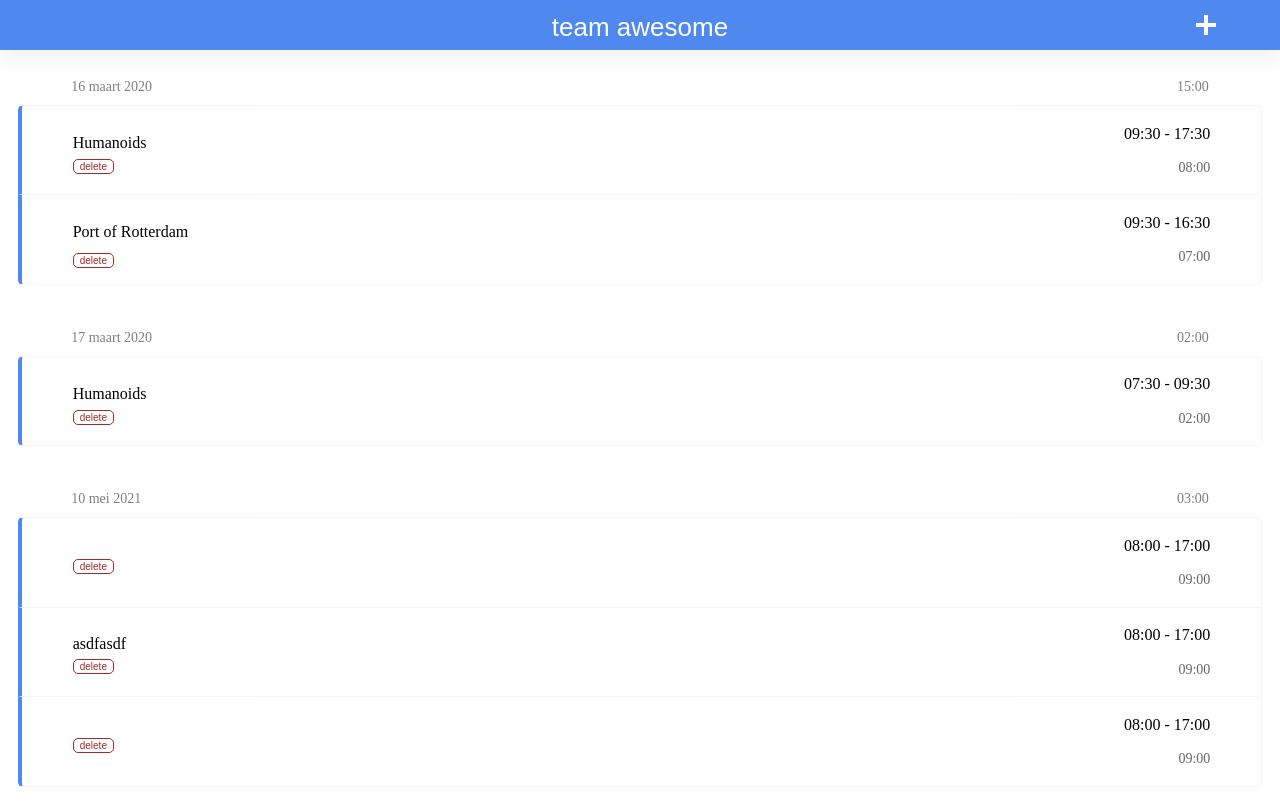
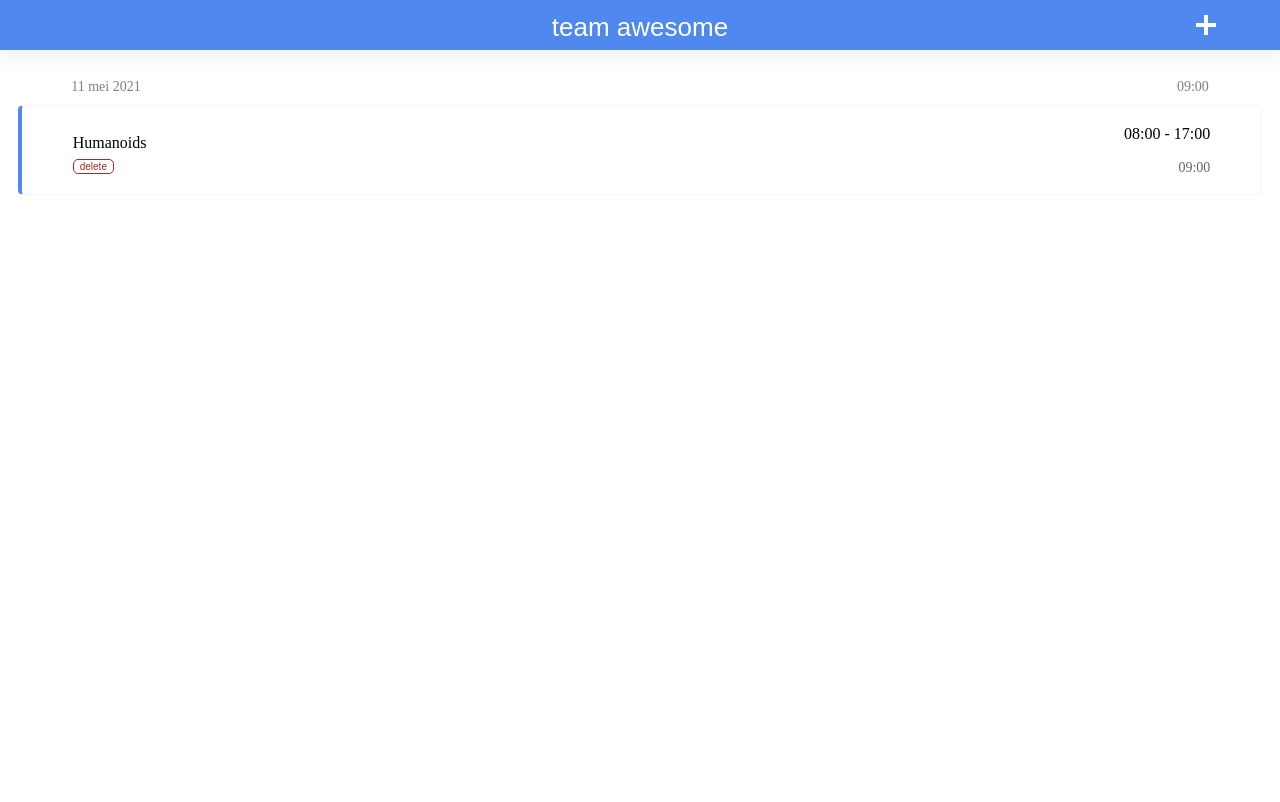
Before and after one commit to humanoidsbv/team-awesome-bob, a Next.js app: page / in a window 1280 px wide. Built offline with nearby package versions, Linux system fonts and the light colour scheme; data requests are answered from the project's data file.

Commit message:
Add local posting and deleting.

```diff
--- a/db.json
+++ b/db.json
@@ -1,46 +1,11 @@
 {
   "time-entries": [
     {
+      "activity": "",
       "client": "Humanoids",
-      "endTime": "2020-03-16T17:30:00.000Z",
+      "endTime": "2021-05-11T17:00:00.000Z",
       "id": 1,
-      "startTime": "2020-03-16T09:30:00.000Z",
-      "activity": "Development"
-    },
-    {
-      "client": "Port of Rotterdam",
-      "endTime": "2020-03-16T16:30:00.000Z",
-      "id": 2,
-      "startTime": "2020-03-16T09:30:00.000Z",
-      "activity": "Testing"
-    },
-    {
-      "client": "Humanoids",
-      "endTime": "2020-03-17T09:30:00.000Z",
-      "id": 3,
-      "startTime": "2020-03-17T07:30:00.000Z",
-      "activity": "Design"
-    },
-    {
-      "id": 4,
-      "client": "",
-      "startTime": "2021-05-10T08:00:00.000Z",
-      "endTime": "2021-05-10T17:00:00.000Z",
-      "activity": ""
-    },
-    {
-      "activity": "asdfas",
-      "client": "asdfasdf",
-      "endTime": "2021-05-10T17:00:00.000Z",
-      "id": 5,
-      "startTime": "2021-05-10T08:00:00.000Z"
-    },
-    {
-      "activity": "",
-      "client": "",
-      "endTime": "2021-05-10T17:00:00.000Z",
-      "id": 6,
-      "startTime": "2021-05-10T08:00:00.000Z"
+      "startTime": "2021-05-11T08:00:00.000Z"
     }
   ]
 }
--- a/pages/index.tsx
+++ b/pages/index.tsx
@@ -1,15 +1,20 @@
 import React, { useState, useEffect } from "react";
+
 import { ThemeProvider } from "styled-components";
+
+import { getTimeEntries } from "../src/services/getTimeEntries";
+
+import { NewEntryButton } from "../src/components/NewEntry/NewEntryButton.styled";
+
 import Header from "../src/components/Header";
-import { NewEntryButton } from "../src/components/NewEntry/NewEntryButton.styled";
 import NewEntryForm from "../src/components/NewEntry/NewEntryForm";
 import TimeTable from "../src/components/TimeTable";
+
 import { theme } from "../src/styling/theme";
-import { getTimeEntries } from "../src/services/getTimeEntries";
 
 function HomePage() {
-  const [isClicked, setIsClicked] = useState<boolean>(false);
-  const handleClick = (): void => setIsClicked(!isClicked);
+  const [isActive, setIsActive] = useState<boolean>(false);
+  const handleActive = (): void => setIsActive(!isActive);
 
   const [timeEntries, setTimeEntries] = useState([]);
 
@@ -24,14 +29,14 @@ function HomePage() {
   return (
     <ThemeProvider theme={theme}>
       <Header />
-      {!isClicked && (
-        <NewEntryButton isClicked={isClicked} onClick={handleClick}>
+      {!isActive && (
+        <NewEntryButton isActive={isActive} onClick={handleActive}>
           <img src="assets/plus-icon.svg" alt="" />
           New Time Entry
         </NewEntryButton>
       )}
-      <NewEntryForm isClicked={isClicked} fetchTimeEntries={fetchTimeEntries} />
-      <TimeTable timeEntries={timeEntries} fetchTimeEntries={fetchTimeEntries} />
+      <NewEntryForm timeEntries={timeEntries} isActive={isActive} handleActive={handleActive} />
+      <TimeTable timeEntries={timeEntries} setTimeEntries={setTimeEntries} />
     </ThemeProvider>
   );
 }
--- a/src/components/NewEntry/NewEntryButton.styled.ts
+++ b/src/components/NewEntry/NewEntryButton.styled.ts
@@ -10,7 +10,7 @@ export const NewEntryButton = styled.button`
   font-size: 14px;
   font-weight: 500;
   height: 36px;
-  margin-left: 5vw;
+  margin-left: 5%;
   margin-right: auto;
   margin-top: 5px;
   text-align: center;
--- a/src/components/NewEntry/NewEntryButton.tsx
+++ b/src/components/NewEntry/NewEntryButton.tsx
@@ -4,7 +4,7 @@ import React from "react";
 import * as Styled from "./NewEntryButton.styled";
 
 interface NewEntryButtonProps {
-  children: any;
+  children: React.ReactNode;
 }
 function NewEntryButton({ children }: NewEntryButtonProps) {
   return <Styled.NewEntryButton>{children}</Styled.NewEntryButton>;
--- a/src/components/NewEntry/NewEntryForm.styled.ts
+++ b/src/components/NewEntry/NewEntryForm.styled.ts
@@ -4,7 +4,7 @@ export const NewEntryForm = styled.form`
   align-items: flex-start;
   background-color: rgba(0, 0, 0, 0.05);
   border-radius: 5px;
-  display: ${(props) => (props.isClicked ? "flex" : "none")};
+  display: ${(props) => (props.isActive ? "flex" : "none")};
   flex-flow: column wrap;
   justify-content: center;
   margin: 0 auto;
@@ -20,8 +20,8 @@ export const NewEntryForm = styled.form`
 
     > * {
       margin: 0;
-      width: 45%;
-      > input {
+      width: 48%;
+      input {
         width: 100%;
       }
     }
--- a/src/components/NewEntry/NewEntryForm.tsx
+++ b/src/components/NewEntry/NewEntryForm.tsx
@@ -1,5 +1,3 @@
-/* eslint-disable jsx-a11y/label-has-associated-control */
-/* eslint-disable react/jsx-one-expression-per-line */
 import React, { useState } from "react";
 
 import * as Styled from "./NewEntryForm.styled";
@@ -12,11 +10,12 @@ import NewEntryButton from "./NewEntryButton";
 import { addTimeEntries } from "../../services/addTimeEntries";
 
 interface NewEntryFormProps {
-  fetchTimeEntries: Function;
-  isClicked: boolean;
+  timeEntries: Type.timeEntry[];
+  isActive: boolean;
+  handleActive: Function;
 }
 
-function NewEntryForm({ isClicked, fetchTimeEntries }: NewEntryFormProps) {
+function NewEntryForm({ timeEntries, isActive, handleActive }: NewEntryFormProps) {
   const [timeEntryInput, setState] = useState({
     activity: "",
     date: new Date().toISOString().substr(0, 10),
@@ -37,87 +36,78 @@ function NewEntryForm({ isClicked, fetchTimeEntries }: NewEntryFormProps) {
     });
   }
 
-  function convertTimeEntry({ id, employer, activity, date, startTime, endTime }) {
+  function convertTimeEntry({ employer, activity, date, startTime, endTime }) {
     const newTimeEntry: Type.timeEntry = {
       activity,
       client: employer,
       endTime: `${date}T${endTime}:00.000Z`,
-      id,
+      id: timeEntries.length + 1,
       startTime: `${date}T${startTime}:00.000Z`,
     };
     addTimeEntries(JSON.stringify(newTimeEntry));
+    timeEntries.push(newTimeEntry);
     resetAllFields();
   }
 
   const saveTimeEntry = (event) => {
+    handleActive();
     event.preventDefault();
     convertTimeEntry(timeEntryInput);
-    fetchTimeEntries();
   };
 
   const updateTimeEntry = (event) => {
     setState({
       ...timeEntryInput,
-      [event.target.name]: event.target.value,
+      [event.target.id]: event.target.value,
     });
   };
 
   return (
-    <Styled.NewEntryForm isClicked={isClicked} onSubmit={saveTimeEntry}>
+    <Styled.NewEntryForm isActive={isActive} onSubmit={saveTimeEntry}>
       <NewEntryInput>
-        <label htmlFor="Employer"> Employer:</label>
-        <input
-          id="Employer"
-          name="employer"
-          onChange={updateTimeEntry}
-          type=""
-          value={timeEntryInput.employer}
-        />
+        <label htmlFor="employer">
+          Employer:
+          <input id="employer" onChange={updateTimeEntry} value={timeEntryInput.employer} />
+        </label>
       </NewEntryInput>
 
       <NewEntryInput>
-        <label htmlFor="Activity"> Activity:</label>
-        <input
-          id="Activity"
-          name="activity"
-          onChange={updateTimeEntry}
-          type=""
-          value={timeEntryInput.activity}
-        />
+        <label htmlFor="activity">
+          Activity:
+          <input id="activity" onChange={updateTimeEntry} value={timeEntryInput.activity} />
+        </label>
       </NewEntryInput>
 
       <NewEntryInput>
-        <label htmlFor="Date"> Date:</label>
-        <input
-          id="Date"
-          name="date"
-          onChange={updateTimeEntry}
-          type="date"
-          value={timeEntryInput.date}
-        />
+        <label htmlFor="date">
+          Date:
+          <input id="date" onChange={updateTimeEntry} type="date" value={timeEntryInput.date} />
+        </label>
       </NewEntryInput>
 
       <div>
         <NewEntryInput>
-          <label htmlFor="Start Time"> Start Time:</label>
+          <label htmlFor="startTime">
+            Start Time:
             <input
-            id="Start Time"
-            name="startTime"
+              id="startTime"
               onChange={updateTimeEntry}
               type="time"
               value={timeEntryInput.startTime}
             />
+          </label>
         </NewEntryInput>
 
         <NewEntryInput>
-          <label htmlFor="End Time"> End Time:</label>
+          <label htmlFor="endTime">
+            End Time:
             <input
-            id="End Time"
-            name="endTime"
+              id="endTime"
               onChange={updateTimeEntry}
               type="time"
               value={timeEntryInput.endTime}
             />
+          </label>
         </NewEntryInput>
       </div>
       <NewEntryButton>Add</NewEntryButton>
--- a/src/components/NewEntry/NewEntryInput.styled.ts
+++ b/src/components/NewEntry/NewEntryInput.styled.ts
@@ -8,19 +8,20 @@ export const NewEntryInput = styled.div`
     display: inline-block;
     font-size: 12px;
     font-variant-caps: all-small-caps;
-    opacity: 0.2;
     text-align: left;
     width: 100%;
-  }
+    margin-top: 10px;
 
     input {
+      display: block;
       background-color: rgba(255, 255, 255, 0.6);
       border: 0;
       font-family: Proxima Nova;
       color: gray;
       height: 30px;
-    margin: 10px auto;
-    padding-left: 10px;
+      margin: 10px 0;
+      padding: 0 10px;
       width: 90%;
     }
+  }
 `;
--- a/src/components/NewEntry/NewEntrySubmit.styled.ts
+++ /dev/null
@@ -1,5 +0,0 @@
-import styled from "styled-components";
-
-export const NewEntrySubmit = styled.div`
-  width: 100%;
-`;
--- a/src/components/TimeTable.tsx
+++ b/src/components/TimeTable.tsx
@@ -12,17 +12,19 @@ import TimeEntry from "./TimeEntry";
 
 interface TimeTableProps {
   timeEntries: Type.timeEntry[];
-  fetchTimeEntries: Function;
+  setTimeEntries: Function;
 }
-function TimeTable({ timeEntries, fetchTimeEntries }: TimeTableProps) {
+
+function TimeTable({ timeEntries, setTimeEntries }: TimeTableProps) {
   const dateDisplay = { day: "numeric", month: "long", year: "numeric" };
 
   async function deleteTimeEntry(_id: number) {
+    const newTimeEntries = timeEntries.filter((entry) => entry.id !== _id);
+    setTimeEntries(newTimeEntries);
     await deleteTimeEntries(_id);
-    fetchTimeEntries();
   }
 
-  let previousDate = new Date();
+  let previousDate = null;
 
   const allEntries = timeEntries.map((timeEntry, index) => {
     const startDateTime = new Date(timeEntry.startTime);
@@ -37,7 +39,8 @@ function TimeTable({ timeEntries, fetchTimeEntries }: TimeTableProps) {
       minute: "2-digit",
     });
 
-    const prevStartDateTime = new Date(timeEntries[index - 1]?.startTime).toDateString();
+    let prevStartDateTime = null;
+    prevStartDateTime = new Date(timeEntries[index - 1]?.startTime).toDateString();
     const nextStartDateTime = new Date(timeEntries[index + 1]?.startTime).toDateString();
 
     const isFirstChild = !(prevStartDateTime === startDateTime.toDateString());
@@ -48,9 +51,10 @@ function TimeTable({ timeEntries, fetchTimeEntries }: TimeTableProps) {
     const duration = new Date(durationAsNumber).toISOString().substr(11, 5);
     const { client } = timeEntry;
 
-    if (startDateTime.toDateString() === previousDate.toDateString()) {
+    if (startDateTime.toDateString() === previousDate?.toDateString() && previousDate !== null) {
       return (
         <TimeEntry
+          key={timeEntry.id}
           deleteTimeEntry={deleteTimeEntry}
           id={timeEntry.id}
           firstChild={isFirstChild}
@@ -76,7 +80,7 @@ function TimeTable({ timeEntries, fetchTimeEntries }: TimeTableProps) {
     const totalHours = new Date(totalTime).toISOString().substr(11, 5);
 
     return (
-      <>
+      <div key={timeEntry.id}>
         <DateRegistry>
           <p> {showDate} </p>
           <p> {totalHours} </p>
@@ -90,7 +94,7 @@ function TimeTable({ timeEntries, fetchTimeEntries }: TimeTableProps) {
           timeRegistration={timeRegistration}
           duration={duration}
         />
-      </>
+      </div>
     );
   });
 
--- a/src/styling/global.ts
+++ b/src/styling/global.ts
@@ -25,7 +25,6 @@ body{
     margin: 0;
     padding: 0;
 		margin-top: 75px;
-
 }
 
 * {
```
Also changed, not shown: src/components/NewEntry/NewEntrySubmit.tsx (deleted, +0 -15 lines), 1 other file (tests, documents, lock files or other folders). Lines whose indentation alone changed are shown as unchanged.
